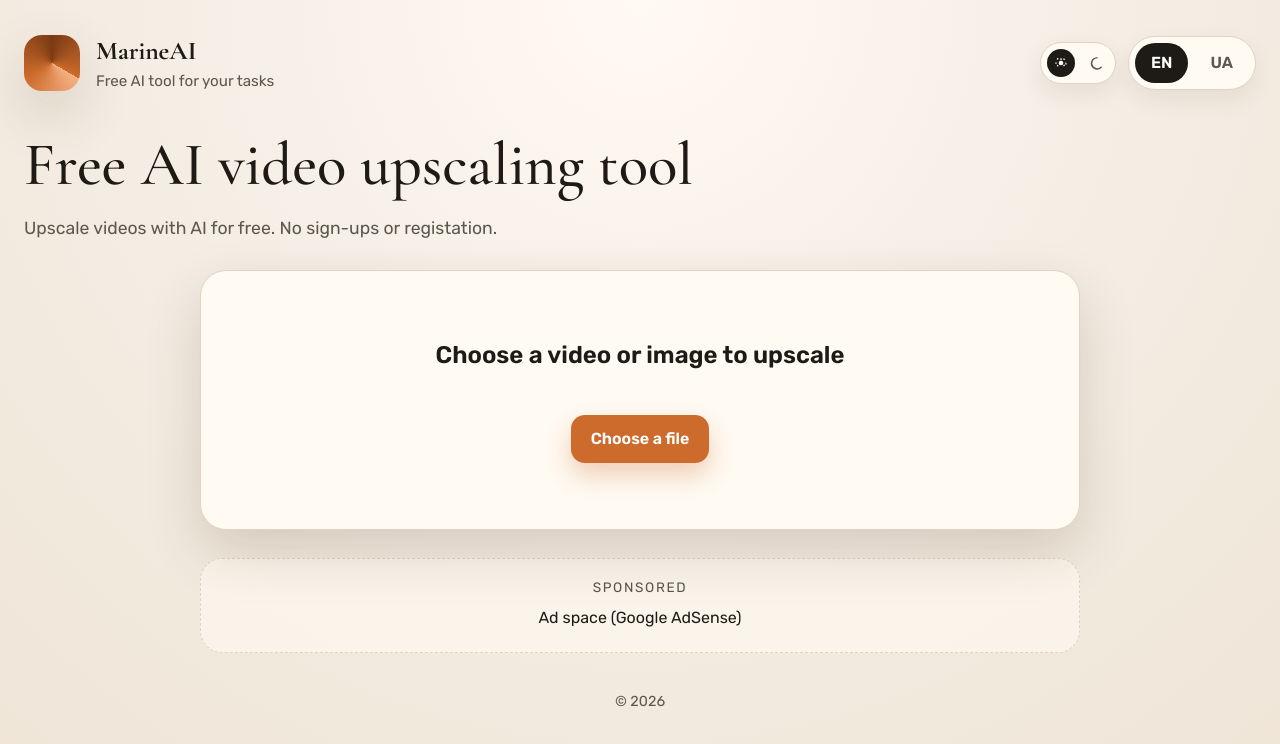
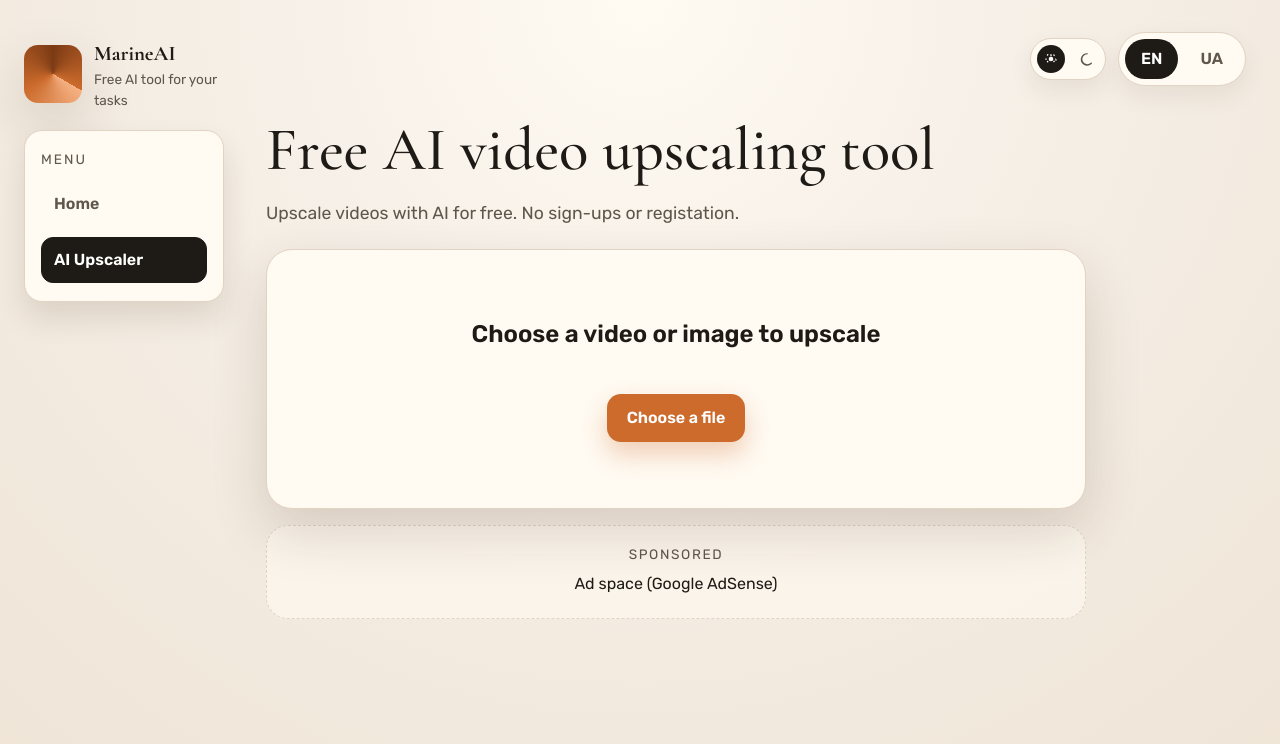
Before and after one commit to marine-ai-dev/ai-image-and-video-upscaler, a website built with webpack: page src/index.html in a window 1280 px wide. Built offline with nearby package versions, Linux system fonts and the light colour scheme; files whose address does not match are found by name.

Commit message:
Fix slider and add back button

```diff
--- a/src/index.css
+++ b/src/index.css
@@ -48,14 +48,100 @@ body {
 .page {
     min-height: 100vh;
     padding: 32px 24px 64px;
+    display: grid;
+    grid-template-columns: 200px minmax(0, 1fr);
+    gap: 32px;
+}
+
+.content {
+    max-width: 980px;
+    width: 100%;
+    justify-self: center;
     display: flex;
     flex-direction: column;
-    gap: 36px;
+    gap: 28px;
+}
+
+.sidebar {
+    position: sticky;
+    top: 24px;
+    align-self: start;
+    background: transparent;
+    border: none;
+    border-radius: 0;
+    padding: 0;
+    height: fit-content;
+    display: flex;
+    flex-direction: column;
+    gap: 14px;
+}
+
+.sidebar-title {
+    font-size: 0.85rem;
+    text-transform: uppercase;
+    letter-spacing: 0.15em;
+    color: var(--muted);
+    margin-bottom: 12px;
+}
+
+.sidebar-nav {
+    display: flex;
+    flex-direction: column;
+    gap: 10px;
+}
+
+.sidebar-link {
+    text-decoration: none;
+    color: var(--muted);
+    padding: 10px 12px;
+    border-radius: 12px;
+    border: 1px solid transparent;
+    font-weight: 600;
+}
+
+.sidebar-link.is-active {
+    background: var(--ink);
+    color: #fff;
+    border-color: var(--ink);
+}
+
+[data-theme="dark"] .sidebar-link.is-active {
+    color: #0f0b08;
+}
+
+.sidebar-brand {
+    display: flex;
+    align-items: center;
+    gap: 12px;
+    padding: 6px 0;
+}
+
+.sidebar-brand .brand-mark {
+    width: 58px;
+    height: 58px;
+    aspect-ratio: 1 / 1;
+    border-radius: 14px;
+}
+
+.sidebar-brand .brand-name {
+    font-size: 1.3rem;
+}
+
+.sidebar-brand .brand-tagline {
+    font-size: 0.85rem;
+}
+
+.menu-card {
+    background: var(--surface);
+    border: 1px solid var(--border);
+    border-radius: 18px;
+    padding: 18px 16px;
+    box-shadow: 0 16px 30px rgba(60, 32, 10, 0.12);
 }
 
 .topbar {
     display: flex;
-    justify-content: space-between;
+    justify-content: flex-end;
     align-items: center;
     gap: 16px;
     flex-wrap: wrap;
@@ -76,9 +162,12 @@ body {
 .brand-mark {
     width: 56px;
     height: 56px;
+    aspect-ratio: 1 / 1;
+    display: block;
     border-radius: 18px;
     background: conic-gradient(from 120deg, #f5b183, #cc6b2c, #7b3a14, #cc6b2c);
     box-shadow: var(--shadow);
+    flex: 0 0 auto;
 }
 
 .brand-text {
@@ -183,7 +272,7 @@ body {
     font-size: 1.1rem;
     line-height: 1.6;
     color: var(--muted);
-    margin: 0;
+    margin: 0 0 22px;
 }
 
 .hero-subtitle a {
@@ -207,8 +296,8 @@ body {
 }
 
 .panel {
-    width: min(880px, 100%);
-    margin: 0 auto;
+    width: min(820px, 100%);
+    margin: 0;
     background: var(--surface);
     border-radius: 26px;
     border: 1px solid var(--border);
@@ -317,6 +406,14 @@ body {
     justify-content: center;
 }
 
+.preview-actions {
+    display: flex;
+    justify-content: center;
+    align-items: center;
+    gap: 12px;
+    flex-wrap: wrap;
+}
+
 .settings-panel {
     margin: 18px 0;
     padding: 16px;
@@ -372,8 +469,8 @@ body {
 }
 
 .ad-frame {
-    width: min(880px, 100%);
-    margin: 0 auto;
+    width: min(820px, 100%);
+    margin: 16px 0 0;
     padding: 18px 20px 22px;
     border-radius: 22px;
     border: 1px dashed var(--border);
@@ -395,12 +492,13 @@ body {
 }
 
 .footer {
-    width: min(880px, 100%);
-    margin: 10px auto 0;
+    width: min(820px, 100%);
+    margin: 0 auto;
     display: flex;
     justify-content: center;
+    flex-direction: column;
     flex-wrap: wrap;
-    gap: 8px;
+    gap: 14px;
     color: var(--muted);
     font-size: 0.9rem;
     text-align: center;
@@ -424,6 +522,7 @@ body {
     width: 100%;
     display: flex;
     justify-content: center;
+    margin-top: 26px;
 }
 
 .footer-right {
@@ -449,16 +548,6 @@ video {
     align-items: center;
 }
 
-#image-compare {
-    overflow: hidden;
-}
-
-#image-compare canvas {
-    width: 100%;
-    height: 100%;
-    display: block;
-}
-
 .download-link {
     text-decoration: none;
 }
@@ -466,6 +555,24 @@ video {
 @media (max-width: 700px) {
     .page {
         padding: 20px 16px 48px;
+        grid-template-columns: 1fr;
+    }
+
+    .content {
+        max-width: 100%;
+    }
+
+    .sidebar {
+        position: static;
+        width: 100%;
+        display: flex;
+        align-items: center;
+        justify-content: space-between;
+    }
+
+    .sidebar-nav {
+        flex-direction: row;
+        gap: 8px;
     }
 
     .panel {
--- a/src/index.html
+++ b/src/index.html
@@ -28,14 +28,25 @@
 
 <body x-data="{}" style="display: none;">
 <div class="page">
-    <header class="topbar">
-        <div class="brand">
+    <aside class="sidebar">
+        <div class="sidebar-brand">
             <span class="brand-mark" aria-hidden="true"></span>
             <div class="brand-text">
                 <div class="brand-name" data-i18n="brand.name">Video Upscaler</div>
                 <div class="brand-tagline" data-i18n="brand.tagline">AI upscaling in your browser</div>
             </div>
         </div>
+
+        <div class="menu-card">
+            <div class="sidebar-title">Menu</div>
+            <nav class="sidebar-nav">
+                <a href="#" class="sidebar-link" x-bind:class="$store.page === 'home' ? 'is-active' : ''" onclick="setPage('home')">Home</a>
+                <a href="#" class="sidebar-link" x-bind:class="$store.page === 'upscaler' ? 'is-active' : ''" onclick="setPage('upscaler')">AI Upscaler</a>
+            </nav>
+        </div>
+    </aside>
+    <div class="content">
+        <header class="topbar">
             <div class="header-controls">
                 <button type="button" class="theme-toggle" onclick="toggleTheme()" aria-label="Toggle theme">
                     <span class="theme-icon theme-icon--sun" aria-hidden="true">
@@ -58,6 +69,9 @@
         </header>
 
         <main class="main">
+            <section x-show="$store.page === 'home'"></section>
+
+            <section x-show="$store.page === 'upscaler'">
             <section class="hero">
                 <h1 id="title" x-show="$store.state === 'init' || $store.state === 'unsupported'" class="hero-title"
                     data-i18n="hero.title">AI video upscaling, right in your browser.</h1>
@@ -110,6 +124,11 @@
                     data-i18n="file.choose_button">Choose a video file</button>
         </div>
 
+        <div class="ad-frame" x-show="$store.state === 'init'">
+            <div class="ad-label" data-i18n="ads.label">Sponsored</div>
+            <div class="ad-placeholder" data-i18n="ads.placeholder">Ad space (Google AdSense)</div>
+        </div>
+
         <div id="start-panel" class="panel panel--tall"
              x-show="$store.state === 'preview' || $store.state === 'processing' || $store.state === 'complete'">
             <div id="image-compare-outer">
@@ -157,6 +176,12 @@
                     </div>
                 </div>
 
+                <div class="preview-actions">
+                    <button type="button" class="action-btn action-btn--primary action-btn--wide" onclick="location.reload();"
+                            data-i18n="action.back">
+                        Back
+                    </button>
+
                     <button type="button" class="action-btn action-btn--primary action-btn--wide" onclick="initRecording()"
                             x-show="$store.target === 'writer'" data-i18n="action.choose_output">
                         Choose output location
@@ -168,6 +193,7 @@
                         Start upscaling
                         <img src="play.svg" alt="Start upscaling your video" width="12" height="12">
                     </button>
+                </div>
             </div>
 
             <div id="info" x-show="$store.state === 'processing'">
@@ -212,18 +238,11 @@
             </div>
         </div>
 
-        <div class="ad-frame">
-            <div class="ad-label" data-i18n="ads.label">Sponsored</div>
-            <div class="ad-placeholder" data-i18n="ads.placeholder">Ad space (Google AdSense)</div>
+            </section>
+
+        <footer id="footer" class="footer"></footer>
+        </main>
     </div>
-
-        <footer id="footer" class="footer">
-            <div class="footer-left">
-                <span data-i18n="footer.copyright">© 2026</span>
-            </div>
-            <div class="footer-right"></div>
-        </footer>
-    </main>
 </div>
 </body>
 
--- a/src/index.ts
+++ b/src/index.ts
@@ -82,6 +82,7 @@ declare global {
         showOpenFilePicker: (options?: any) => Promise<FileSystemFileHandle[]>;
         setLanguage: (lang: Lang) => void;
         toggleTheme: () => void;
+        setPage: (page: PageKey) => void;
     }
 }
 
@@ -122,6 +123,7 @@ const translations: Record<Lang, Record<string, string>> = {
         'settings.tooltip': 'Small is faster, Large is slower but gives the most quality improvement',
         'action.choose_output': 'Choose output location',
         'action.start_upscaling': 'Start upscaling',
+        'action.back': 'Back',
         'processing.prefix': 'Upscaling',
         'processing.eta': 'Estimated time left:',
         'complete.note': 'If you like the tool, please consider starring the project on GitHub.',
@@ -168,6 +170,7 @@ const translations: Record<Lang, Record<string, string>> = {
         'settings.tooltip': 'Мала — швидша, велика — повільніша, але з кращою якістю',
         'action.choose_output': 'Оберіть місце збереження',
         'action.start_upscaling': 'Почати апскейлінг',
+        'action.back': 'Назад',
         'processing.prefix': 'Апскейлінг',
         'processing.eta': 'Орієнтовний час:',
         'complete.note': 'Якщо вам сподобався інструмент, підтримайте проєкт зіркою на GitHub.',
@@ -186,6 +189,7 @@ const supportedLangs: Lang[] = ['en', 'uk'];
 let currentLang: Lang = 'en';
 type ThemeMode = 'light' | 'dark';
 let currentTheme: ThemeMode = 'light';
+type PageKey = 'home' | 'upscaler';
 
 document.addEventListener("DOMContentLoaded", index);
 
@@ -197,6 +201,7 @@ document.addEventListener("DOMContentLoaded", index);
 async function index(): Promise<void> {
     Alpine.store('state', 'init');
     Alpine.store('networkSizeLabel', 'Medium');
+    Alpine.store('page', 'upscaler');
 
     Alpine.start();
     document.body.style.display = "block";
@@ -216,6 +221,7 @@ async function index(): Promise<void> {
     window.chooseFile = chooseFile;
     window.switchNetworkSize = switchNetworkSize;
     window.initRecording = initRecording;
+    window.setPage = setPage;
 }
 
 /**
@@ -267,6 +273,12 @@ function setLanguage(lang: Lang): void {
 }
 
 window.setLanguage = setLanguage;
+
+function setPage(page: PageKey): void {
+    Alpine.store('page', page);
+}
+
+window.setPage = setPage;
 
 function initTheme(): void {
     const stored = localStorage.getItem('theme') as ThemeMode | null;
```
Also changed, not shown: 1 other file. Lines whose indentation alone changed are shown as unchanged.
